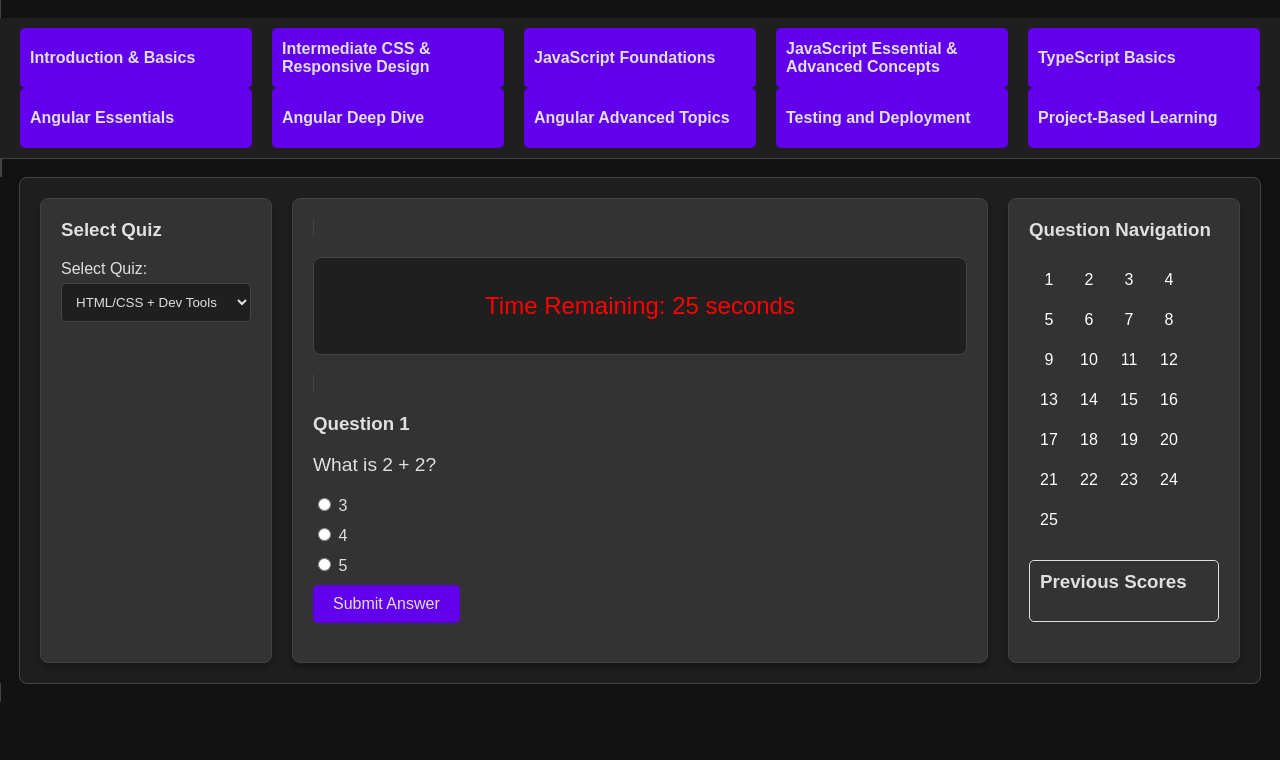
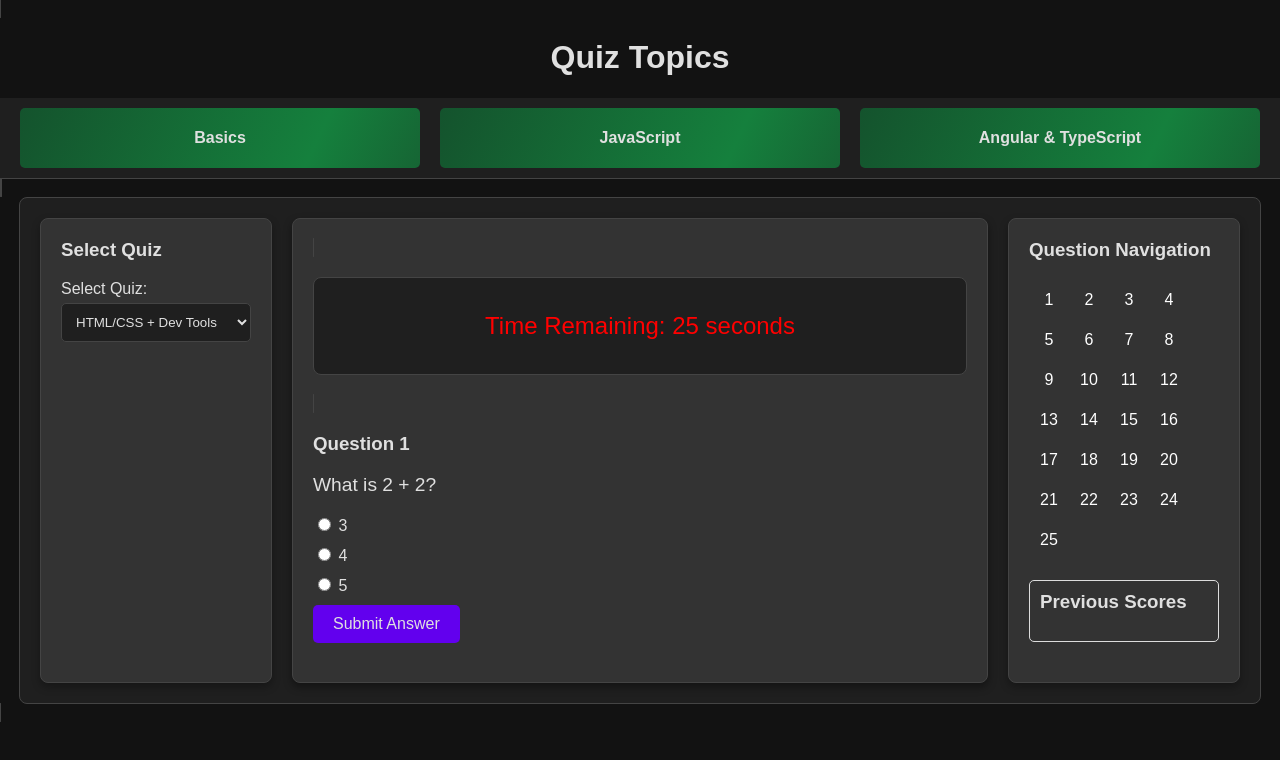
Before and after one commit to Norbok7/cf-practice-l1, an Angular app in the folder lesson1/: page / in a window 1280 px wide. Shown: the top 760 px of the page. Built offline with nearby package versions, Linux system fonts and the light colour scheme.

Commit message:
update lesson bar to quiz topic list

```diff
--- a/lesson1/src/app/lesson-bar/lesson-bar.component.css
+++ b/lesson1/src/app/lesson-bar/lesson-bar.component.css
@@ -19,10 +19,10 @@
   height: 40px;
   cursor: pointer;
   padding: 10px;
-  background-color: var(--button-bg); /* Example: #555 */
+  background: linear-gradient(115deg, #14532d, #15803d 73%, #166534); /* Updated with gradient */
   color: var(--text-color); /* Example: #fff */
   border-radius: 5px;
-  text-align: left;
+  text-align: center;
   font-weight: bold;
   transition: background-color 0.3s;
 }
--- a/lesson1/src/app/lesson-bar/lesson-bar.component.html
+++ b/lesson1/src/app/lesson-bar/lesson-bar.component.html
@@ -1,4 +1,12 @@
+<h1 style="text-align: center;">Quiz Topics</h1>
 <div class="lesson-bar">
+
+  <br>
+  <!-- Title for Quiz Topics -->
+  <div class="quiz-topic-title">
+  </div>
+
+  <!-- List of Topics -->
   <div *ngFor="let topic of topics" class="topic-container">
     <div class="topic-title" (click)="toggleLessons(topic)">
       {{ topic.title }}
--- a/lesson1/src/app/lesson-bar/lesson-bar.component.ts
+++ b/lesson1/src/app/lesson-bar/lesson-bar.component.ts
@@ -12,73 +12,38 @@ import { RouterModule } from '@angular/router';
 export class LessonBarComponent {
   topics = [
     {
-      title: 'Introduction & Basics',
+      title: 'Basics',
       lessons: [
-        'Class Introduction',
-        'Basic HTML & CSS',
-        'Dev Tools'
+        'HTML/CSS + Dev Tools',
+        'Intermediate CSS with Responsive Design',
+        'GitHub Version Control'
       ],
       expanded: false
     },
     {
-      title: 'Intermediate CSS & Responsive Design',
+      title: 'JavaScript',
       lessons: [
-        'Advanced CSS Techniques',
-        'Responsive Design Concepts'
+        'JavaScript: Data Types & Variables, Operators, Comparisons, Conditionals, Flows, Loops',
+        'JavaScript: Functions, Objects, Built-in Objects',
+        'JavaScript: Scope, Hoisting, JavaScript vs EcmaScript',
+        'JavaScript Intermediate Concepts',
+        'JavaScript Advanced Concepts',
+        'JavaScript: Building Real Things',
+        'JavaScript: Bookmarking App'
       ],
       expanded: false
     },
     {
-      title: 'JavaScript Foundations',
+      title: 'Angular & TypeScript',
       lessons: [
-        'JavaScript: Getting Started',
-        'Data Types & Variables',
-        'Operators, Comparisons, Conditionals',
-        'Flows & Loops'
-      ],
-      expanded: false
-    },
-    {
-      title: 'JavaScript Essential & Advanced Concepts',
-      lessons: [
-        'Functions & Objects',
-        'Built-in Objects',
-        'Scope & Hoisting',
-        'JavaScript vs ECMAScript'
-      ],
-      expanded: false
-    },
-    {
-      title: 'TypeScript Basics',
-      lessons: [
-        'TypeScript: Introduction'
-      ],
-      expanded: false
-    },
-    {
-      title: 'Angular Essentials',
-      lessons: [
+        'TypeScript: Introduction',
         'Angular: Completing Getting Started',
-        'Angular: Course Project - The Basics',
-        'Angular: Debugging'
-      ],
-      expanded: false
-    },
-    {
-      title: 'Angular Deep Dive',
-      lessons: [
-        'Angular: Components & Databinding Deep Dive',
-        'Angular: Directives Deep Dive',
-        'Angular: Changing Pages with Routing',
-        'Angular: Course Project - Routing & Observables',
-        'Angular: Handling Forms in Angular Apps'
-      ],
-      expanded: false
-    },
-    {
-      title: 'Angular Advanced Topics',
-      lessons: [
-        'Angular: Making HTTP Requests',
+        'Angular: The Basics, Debugging',
+        'Angular: Components & Databinding deep dive',
+        'Angular: Directives deep dive',
+        'Angular: Routing & Observables',
+        'Angular: Handling forms in Angular apps',
+        'Angular: Making HTTP requests',
         'Angular: Authentication & Route Protection',
         'Angular: Dynamic Components, Modules & Optimizations',
         'Angular: Animations, Service Workers & Deployment',
@@ -86,23 +51,6 @@ export class LessonBarComponent {
       ],
       expanded: false
     },
-    {
-      title: 'Testing and Deployment',
-      lessons: [
-        'Angular: Review Day 3',
-        'GitHub, Version Control & Project Management'
-      ],
-      expanded: false
-    },
-    {
-      title: 'Project-Based Learning',
-      lessons: [
-        'Frontend Group Project',
-        'JavaScript: Building Real Things',
-        'JavaScript: Bookmarking App'
-      ],
-      expanded: false
-    }
   ];
 
   // Function to handle lesson group toggle
```
